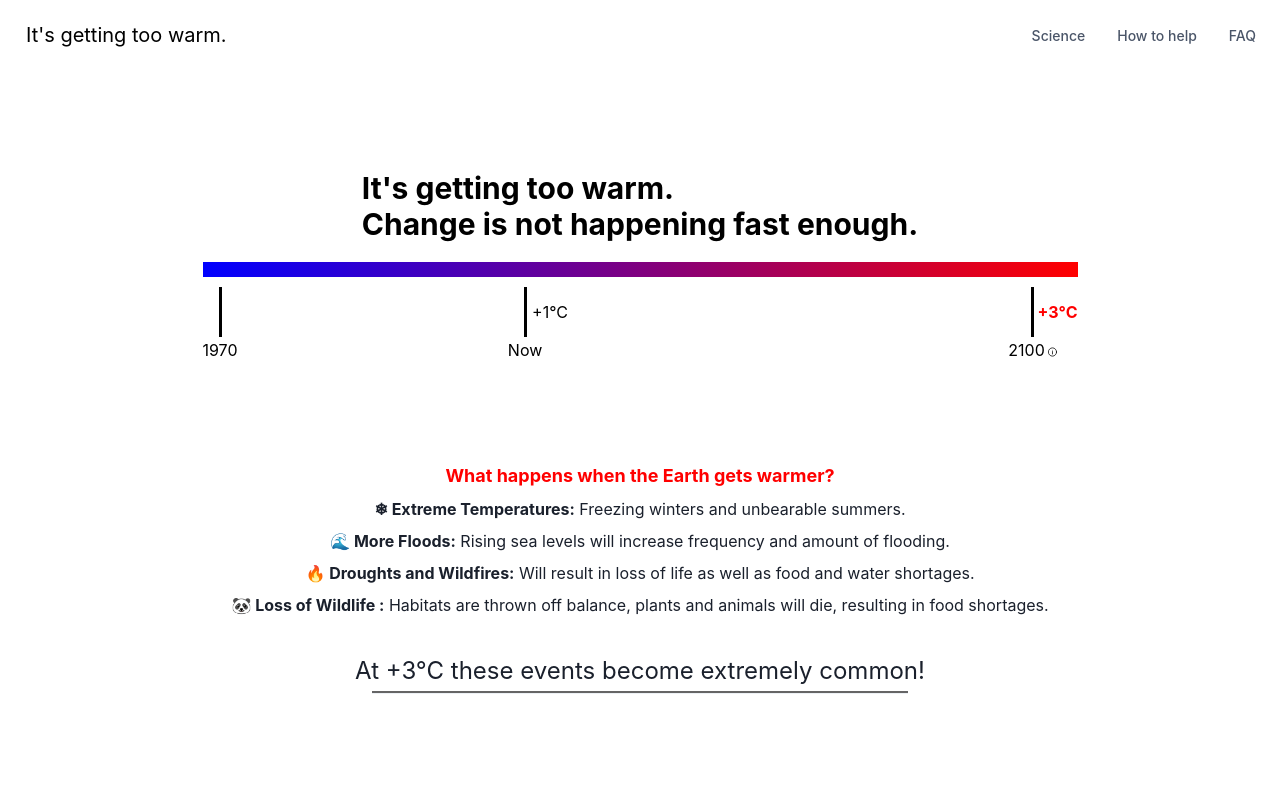
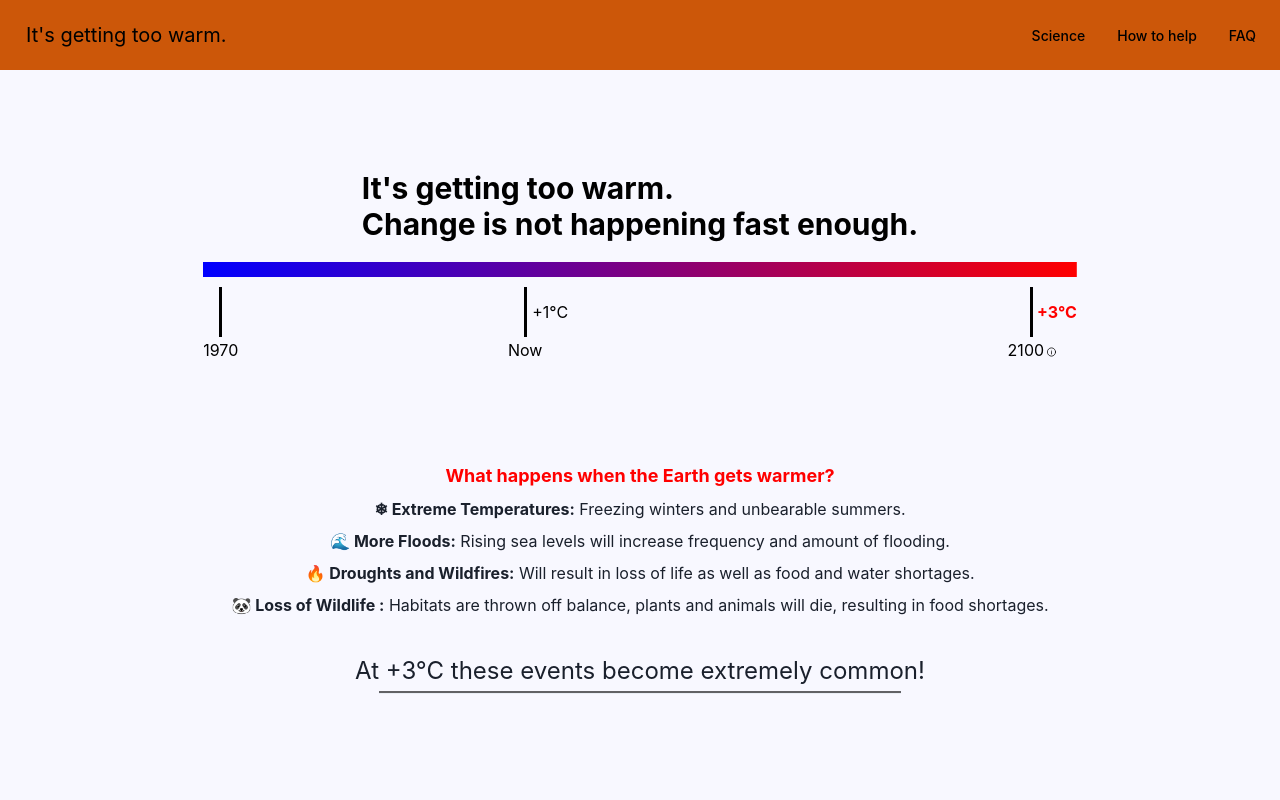
Before and after one commit to vincnt/toowarm, a Next.js app: page / in a window 1280 px wide. Shown: the top 800 px of the page. Built offline with nearby package versions, Linux system fonts and the light colour scheme.

Commit message:
try new design warm bg

```diff
--- a/components/NavBar.tsx
+++ b/components/NavBar.tsx
@@ -29,8 +29,8 @@ export default function WithSubnavigation() {
   return (
     <Box>
       <Flex
-        bg={useColorModeValue("white", "gray.800")}
-        color={useColorModeValue("gray.600", "white")}
+        // bg={useColorModeValue("white", "gray.800")}
+        // color={useColorModeValue("gray.600", "white")}
         minH={"60px"}
         py={{ base: 5 }}
         px={{ base: 4 }}
@@ -82,7 +82,7 @@ export default function WithSubnavigation() {
 }
 
 const DesktopNav = () => {
-  const linkColor = useColorModeValue("gray.600", "gray.200");
+  const linkColor = useColorModeValue("black", "gray.200");
   const linkHoverColor = useColorModeValue("gray.800", "white");
   const popoverContentBgColor = useColorModeValue("white", "gray.800");
 
--- a/pages/index.tsx
+++ b/pages/index.tsx
@@ -110,15 +110,20 @@ const IndexPage = ({
         />
         <meta name="viewport" content="initial-scale=1.0, width=device-width" />
       </Head>
+      <style jsx global>{`
+        body {
+          background-color: #cc5709;
+        }
+      `}</style>
 
       {/* Hero Section */}
+      <Container maxW="container.xl" bg="#f8f8ff">
         <Box
-        bg="white"
           w="100%"
           color="black"
-        mt={{ sm: "20px", md: "100px" }}
+          pt={{ sm: "20px", md: "100px" }}
           pb="20px"
-        px="15px"
+          margin="auto"
         >
           <Center>
             <VStack spacing="0" alignItems="left">
@@ -242,7 +247,8 @@ const IndexPage = ({
                 <Text as="span" fontWeight="bold">
                   &#127754; More Floods:
                 </Text>{" "}
-              Rising sea levels will increase frequency and amount of flooding.
+                Rising sea levels will increase frequency and amount of
+                flooding.
               </Text>
               <Text>
                 <Text as="span" fontWeight="bold">
@@ -275,12 +281,8 @@ const IndexPage = ({
 
         {/* It's already happening Section */}
 
-      <Box bg="white" w="100%" color="black" id="evidence" pb="20px">
-        <Container
-          maxW={{ base: "100vw", md: "container.lg" }}
-          bg="white"
-          py="10px"
-        >
+        <Box w="100%" color="black" id="evidence" pb="20px">
+          <Container maxW={{ base: "100vw", md: "container.lg" }} py="10px">
             <Grid
               templateColumns="repeat(8, 1fr)"
               gap={4}
@@ -347,7 +349,7 @@ const IndexPage = ({
               />
             </Box>
 
-          <Flex bg="white">
+            <Flex>
               <SimpleGrid
                 minChildWidth={{ base: "100%", md: "40%" }}
                 width="90%"
@@ -355,7 +357,11 @@ const IndexPage = ({
                 spacing={{ base: "3px", md: "20px" }}
                 pb="30px"
               >
-              <Box width="100%" height="100%" mb={{ base: "5px", md: "35px" }}>
+                <Box
+                  width="100%"
+                  height="100%"
+                  mb={{ base: "5px", md: "35px" }}
+                >
                   <Heading size="sm" fontWeight="bold">
                     1. Our activities produce carbon dioxide
                   </Heading>
@@ -429,7 +435,8 @@ const IndexPage = ({
                             href="https://www.ncei.noaa.gov/access/paleo-search/study/17975"
                             isExternal
                           >
-                          National Centers for Environmental Information (NCEI)
+                            National Centers for Environmental Information
+                            (NCEI)
                           </Link>
                         </Text>
                       </Flex>
@@ -442,12 +449,16 @@ const IndexPage = ({
                 </Box>
                 <Box
                   width="100%"
-                height={{ base: switchValue ? "250px" : "150px", md: "200px" }}
+                  height={{
+                    base: switchValue ? "250px" : "150px",
+                    md: "200px",
+                  }}
                   mb={{ base: switchValue ? "10px" : "40px", md: "50px" }}
                   mt={{ base: switchValue ? "50px" : "10px", md: "50px" }}
                 >
                   <Heading size="sm" fontWeight="semibold" pb="10px">
-                  3. Carbon dioxide traps heat, increasing Earth's temperature.
+                    3. Carbon dioxide traps heat, increasing Earth's
+                    temperature.
                   </Heading>
 
                   {switchValue ? (
@@ -476,19 +487,25 @@ const IndexPage = ({
 
                 <Box
                   width="100%"
-                height={{ base: switchValue ? "250px" : "150px", md: "200px" }}
+                  height={{
+                    base: switchValue ? "250px" : "150px",
+                    md: "200px",
+                  }}
                   mt={{ base: "40px", md: "50px" }}
                 >
                   <Heading size="sm" fontWeight="semibold" pb="10px">
-                  4. Earth's temperature will rise rapidly if we don't cut down
-                  on our carbon dioxide production
+                    4. Earth's temperature will rise rapidly if we don't cut
+                    down on our carbon dioxide production
                   </Heading>
                   {switchValue ? (
                     <Box pt="5px">
                       {sspProjectionLineChart({ sspProjections })}
                       <Text fontSize="xs" color="gray">
                         Source:{" "}
-                      <Link href="https://tntcat.iiasa.ac.at/SspDb" isExternal>
+                        <Link
+                          href="https://tntcat.iiasa.ac.at/SspDb"
+                          isExternal
+                        >
                           SSP Database
                         </Link>
                       </Text>
@@ -575,7 +592,9 @@ const IndexPage = ({
                   <Text>Use public transport. fly less, only when needed.</Text>
                 </Box>
                 <Box pl="20px" py="5px">
-                <Text fontWeight="semibold">Use energy efficient devices</Text>
+                  <Text fontWeight="semibold">
+                    Use energy efficient devices
+                  </Text>
                   <Text>helps marginally</Text>
                 </Box>
                 <Box pl="20px" py="5px">
@@ -613,15 +632,17 @@ const IndexPage = ({
                   </AccordionButton>
                 </h2>
                 <AccordionPanel pb={4}>
-                Lorem ipsum dolor sit amet, consectetur adipiscing elit, sed do
-                eiusmod tempor incididunt ut labore et dolore magna aliqua. Ut
-                enim ad minim veniam, quis nostrud exercitation ullamco laboris
-                nisi ut aliquip ex ea commodo consequat.
+                  Lorem ipsum dolor sit amet, consectetur adipiscing elit, sed
+                  do eiusmod tempor incididunt ut labore et dolore magna aliqua.
+                  Ut enim ad minim veniam, quis nostrud exercitation ullamco
+                  laboris nisi ut aliquip ex ea commodo consequat.
                 </AccordionPanel>
               </AccordionItem>
             </Accordion>
           </Container>
         </Flex>
+        {/* Big boy container */}
+      </Container>
     </>
   );
 };
```
Lines whose indentation alone changed are shown as unchanged.
